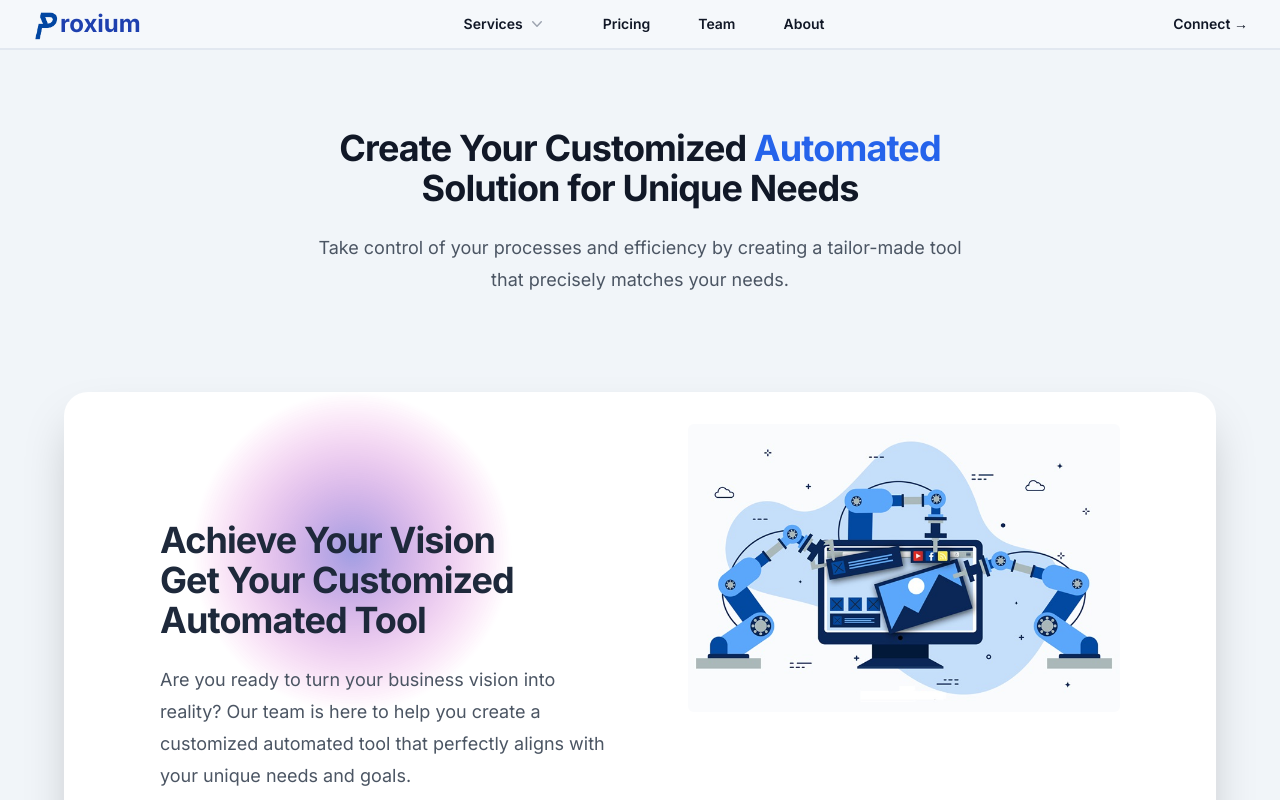
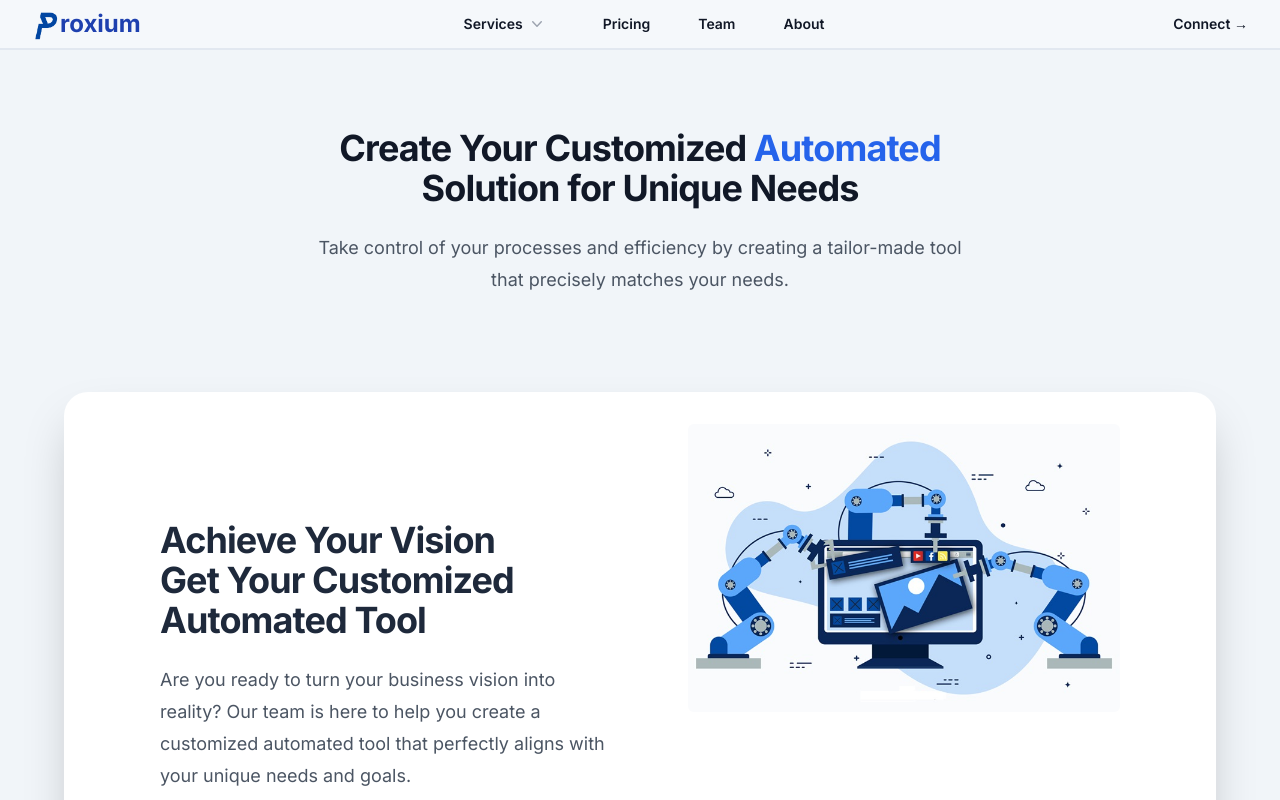
Before and after one commit to rnydv3004/proxium, a Next.js app: page /automation in a window 1280 px wide. Shown: the top 800 px of the page. Built offline with nearby package versions, Linux system fonts and the light colour scheme.

Commit message:
automation page

```diff
--- a/src/app/automation/page.tsx
+++ b/src/app/automation/page.tsx
@@ -25,19 +25,6 @@ export default function Page() {
                 <div className="bg-transparent">
                     <div className="mx-auto max-w-7xl py-14 sm:px-6 sm:py-24 lg:px-8">
                         <div className="relative isolate overflow-hidden bg-white px-6 pt-16 shadow-2xl rounded-lg sm:rounded-3xl sm:px-16 md:pt-24 lg:flex lg:gap-x-20 lg:px-24 lg:pt-0">
-                            <svg
-                                viewBox="0 0 1024 1024"
-                                className="absolute left-1/4 top-0 -z-10 h-[20rem] w-[20rem] -translate-y-1/2 [mask-image:radial-gradient(closest-side,white,transparent)] sm:left-full sm:-ml-80 lg:left-1/4 lg:ml-0 lg:-translate-x-1/2 lg:translate-y-0"
-                                aria-hidden="true"
-                            >
-                                <circle cx={512} cy={512} r={512} fill="url(#759c1415-0410-454c-8f7c-9a820de03641)" fillOpacity="0.7" />
-                                <defs>
-                                    <radialGradient id="759c1415-0410-454c-8f7c-9a820de03641">
-                                        <stop stopColor="#7775D6" />
-                                        <stop offset={1} stopColor="#E935C1" />
-                                    </radialGradient>
-                                </defs>
-                            </svg>
                             <div className="mx-auto max-w-md text-center lg:mx-0 lg:flex-auto lg:py-32 lg:text-left">
                                 <h2 className="text-xl font-bold tracking-tight text-slate-800 sm:text-4xl">
                                     Achieve Your Vision
```
